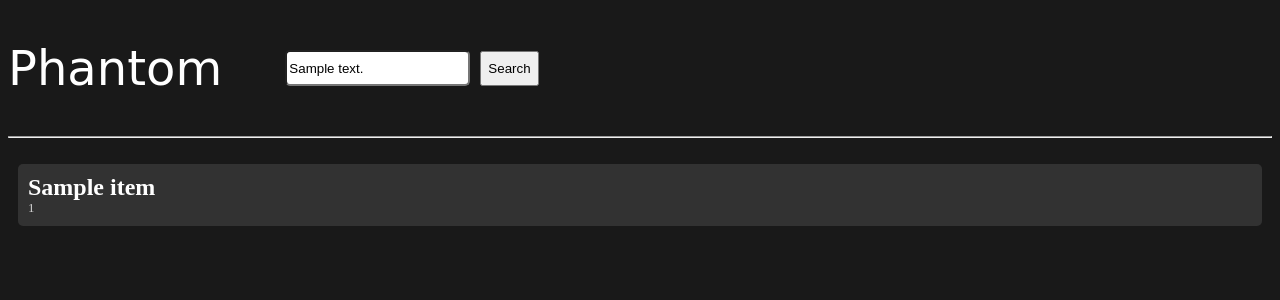
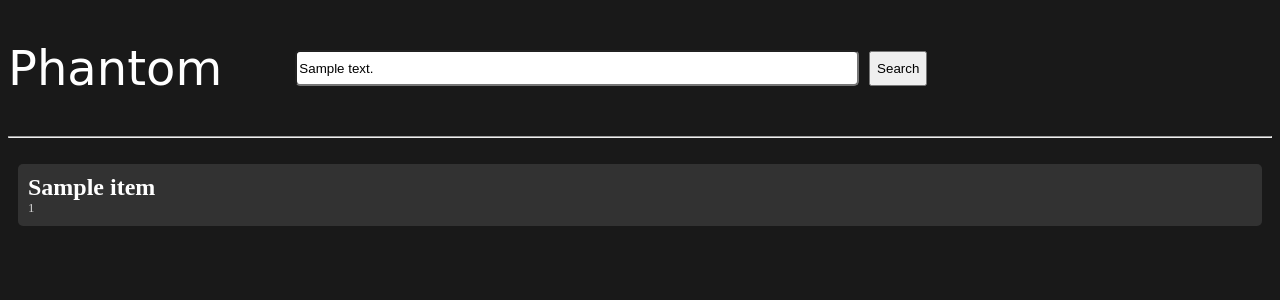
Before and after one commit to AnsahMohammad/Phantom, a Flask app: template templates/result.html in a window 1280 px wide. Shown: the top 300 px of the page. Run offline with Flask 3, Linux system fonts and the light colour scheme; the template is opened without the code that fills it: most values are stand-ins (such as "Sample title", 1, 10 or a date in 2020); parts of the project's set-up code (start-up, migrations or seed data) failed here and were passed over; some web fonts are replaced.

Commit message:
chore: updated UI result.html

```diff
--- a/templates/result.html
+++ b/templates/result.html
@@ -42,6 +42,13 @@
         display: flex;
         justify-content: center;
         align-items: center;
+        width: 50%;
+        margin: 10px;
+      }
+
+      .Home {
+        text-decoration: none;
+        margin-right: 5%;
       }
 
       .Search {
@@ -64,11 +71,6 @@
 
       a {
         color: white;
-      }
-
-      .Home {
-        text-decoration: none;
-        margin-right: 5%;
       }
 
       .result a {
```
Also changed, not shown: README.md.
